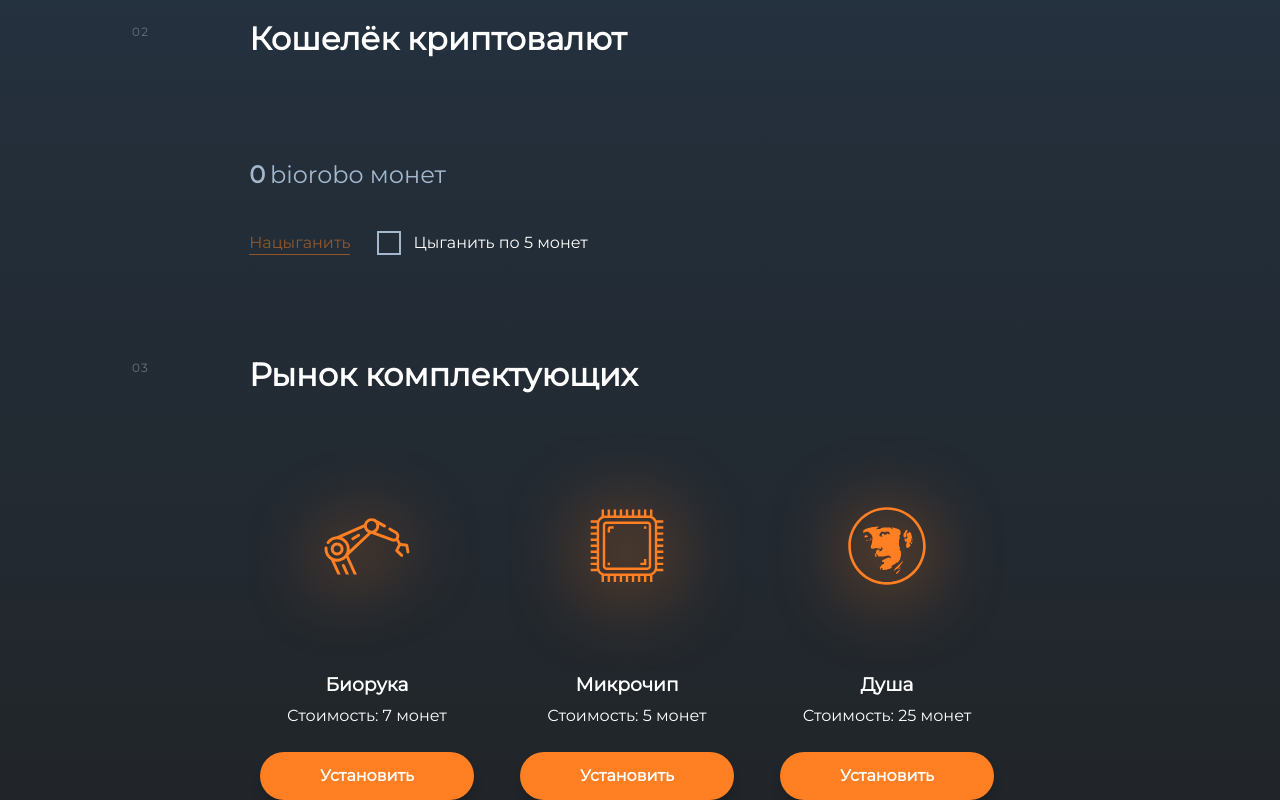
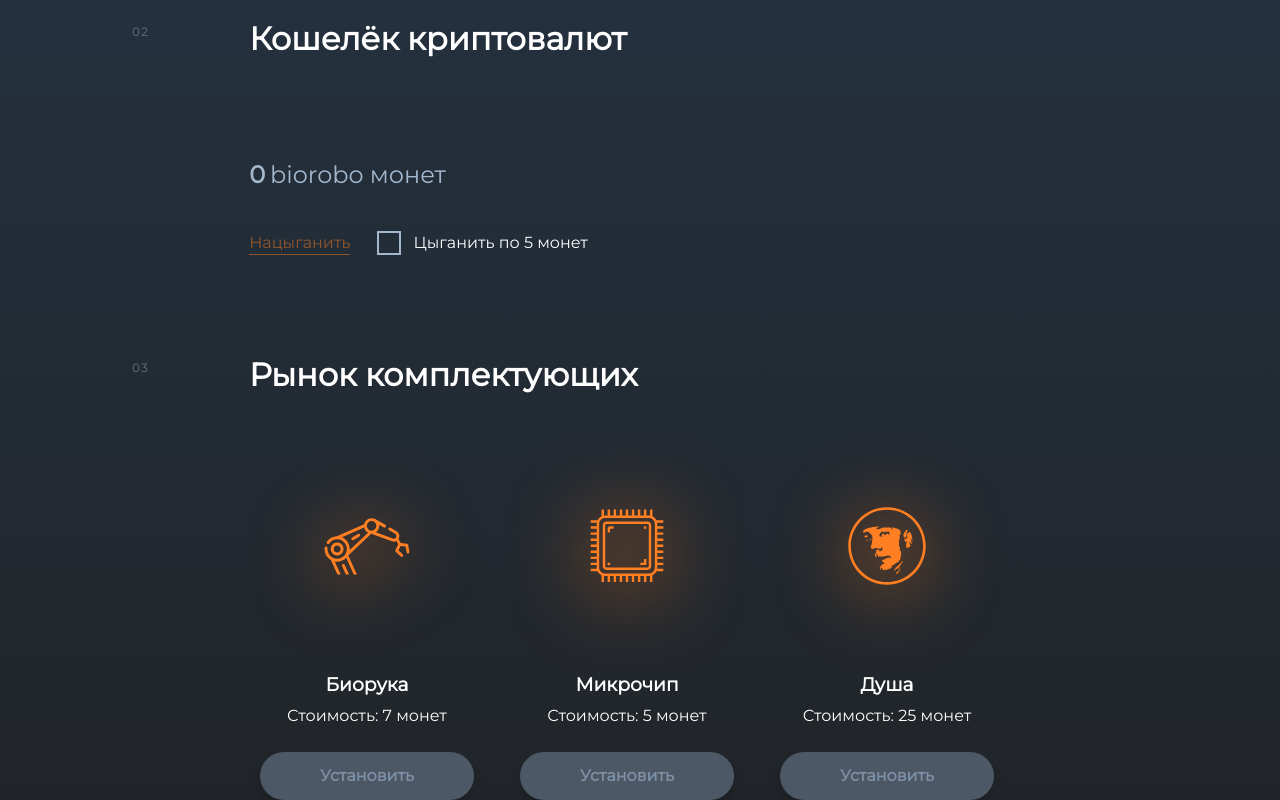
Before and after one commit to webdevteplov/AppBiorobots, a React app: page / in a window 1280 px wide. Shown: the part 601-1401 px from the top of the page. Built offline with nearby package versions, Linux system fonts and the light colour scheme.

Commit message:
Added a store section

```diff
--- a/src/components/App/App.jsx
+++ b/src/components/App/App.jsx
@@ -8,13 +8,34 @@ import MarketSection from "../MarketSection/MarketSection";
 
 const App = () => {
     const [coins, setCoins] = useState(0);
+    const [coinsInWallet, setCoinsInWallet] = useState([]);
+    const [left, setLeft] = useState(-7); //css стили для картинок монет
+    const [zIndex, setZIndex] = useState(0); //
 
     return (
         <div className="content">
             <Header />
             <TitleSection />
-            <WalletSection coins={coins} setCoins={setCoins} />
-            <MarketSection />
+            <WalletSection
+                coins={coins}
+                setCoins={setCoins}
+                coinsInWallet={coinsInWallet}
+                setCoinsInWallet={setCoinsInWallet}
+                left={left}
+                setLeft={setLeft}
+                zIndex={zIndex}
+                setZIndex={setZIndex}
+            />
+            <MarketSection
+                coins={coins}
+                setCoins={setCoins}
+                coinsInWallet={coinsInWallet}
+                setCoinsInWallet={setCoinsInWallet}
+                left={left}
+                setLeft={setLeft}
+                zIndex={zIndex}
+                setZIndex={setZIndex}
+            />
         </div>
     );
 };
--- a/src/components/MarketSection/BiorobotComponent/BiorobotComponent.jsx
+++ b/src/components/MarketSection/BiorobotComponent/BiorobotComponent.jsx
@@ -1,8 +1,45 @@
 import React from "react";
+import { useState, useEffect } from "react";
 import "./BiorobotComponent.css";
 import ButtonInastallComponent from "./ButtonInstallComponent/ButtonInstallComponent";
 
-const BiorobotComponent = ({ ico, componentName, price }) => {
+const BiorobotComponent = ({
+    ico,
+    componentName,
+    price,
+    coins,
+    setCoins,
+    coinsInWallet,
+    setCoinsInWallet,
+    left,
+    setLeft,
+    zIndex,
+    setZIndex,
+}) => {
+    const [isInstallButtonDisabled, setIsInstallButtonDisabled] =
+        useState(true);
+
+    useEffect(() => {
+        setIsInstallButtonDisabled(coins < price);
+    }, [coins]);
+
+    const buyComponent = (price) => {
+        const lastCoin = coinsInWallet.length - price;
+        let currentLeft = left;
+        let currentZIndex = zIndex;
+
+        for (let i = 0; i < price; i++) {
+            currentLeft -= 7;
+            currentZIndex += 1;
+        }
+
+        setLeft(currentLeft);
+        setZIndex(currentZIndex);
+
+        setCoins(coins - price);
+        setCoinsInWallet(coinsInWallet.slice(0, lastCoin));
+    };
+
     return (
         <div className="component">
             <div className="wrapper-ico_component">
@@ -10,7 +47,10 @@ const BiorobotComponent = ({ ico, componentName, price }) => {
             </div>
             <h3 className="component_title">{componentName}</h3>
             <p className="component_price">Стоимость: {price} монет</p>
-            <ButtonInastallComponent />
+            <ButtonInastallComponent
+                isInstallButtonDisabled={isInstallButtonDisabled}
+                buyComponent={() => buyComponent(price)}
+            />
         </div>
     );
 };
--- a/src/components/MarketSection/BiorobotComponent/ButtonInstallComponent/ButtonInstallComponent.jsx
+++ b/src/components/MarketSection/BiorobotComponent/ButtonInstallComponent/ButtonInstallComponent.jsx
@@ -1,8 +1,16 @@
 import React from "react";
 import "./ButtonInstallComponent.css";
 
-const ButtonInastallComponent = () => {
-    return <button className="button-install_component">Установить</button>;
+const ButtonInastallComponent = ({ buyComponent, isInstallButtonDisabled }) => {
+    return (
+        <button
+            disabled={isInstallButtonDisabled}
+            onClick={buyComponent}
+            className="button-install_component"
+        >
+            Установить
+        </button>
+    );
 };
 
 export default ButtonInastallComponent;
--- a/src/components/MarketSection/MarketSection.css
+++ b/src/components/MarketSection/MarketSection.css
@@ -14,5 +14,7 @@
 
 .components {
     display: flex;
+    flex-wrap: wrap;
+    justify-content: center;
     gap: 24px;
 }
--- a/src/components/MarketSection/MarketSection.jsx
+++ b/src/components/MarketSection/MarketSection.jsx
@@ -6,7 +6,16 @@ import ico_microchip from "./icons/ico_microchip.svg";
 import ico_soul from "./icons/ico_soul.svg";
 import "./MarketSection.css";
 
-const MarketSection = () => {
+const MarketSection = ({
+    coins,
+    setCoins,
+    coinsInWallet,
+    setCoinsInWallet,
+    left,
+    setLeft,
+    zIndex,
+    setZIndex,
+}) => {
     return (
         <div className="market_section">
             <div className="wrapper-section_number">
@@ -19,16 +28,40 @@ const MarketSection = () => {
                         ico={ico_biohand}
                         componentName={"Биорука"}
                         price={7}
+                        coins={coins}
+                        setCoins={setCoins}
+                        coinsInWallet={coinsInWallet}
+                        setCoinsInWallet={setCoinsInWallet}
+                        left={left}
+                        setLeft={setLeft}
+                        zIndex={zIndex}
+                        setZIndex={setZIndex}
                     />
                     <BiorobotComponent
                         ico={ico_microchip}
                         componentName={"Микрочип"}
                         price={5}
+                        coins={coins}
+                        setCoins={setCoins}
+                        coinsInWallet={coinsInWallet}
+                        setCoinsInWallet={setCoinsInWallet}
+                        left={left}
+                        setLeft={setLeft}
+                        zIndex={zIndex}
+                        setZIndex={setZIndex}
                     />
                     <BiorobotComponent
                         ico={ico_soul}
                         componentName={"Душа"}
                         price={25}
+                        coins={coins}
+                        setCoins={setCoins}
+                        coinsInWallet={coinsInWallet}
+                        setCoinsInWallet={setCoinsInWallet}
+                        left={left}
+                        setLeft={setLeft}
+                        zIndex={zIndex}
+                        setZIndex={setZIndex}
                     />
                 </div>
             </div>
--- a/src/components/WalletSection/WalletSection.jsx
+++ b/src/components/WalletSection/WalletSection.jsx
@@ -6,12 +6,17 @@ import SectionNumber from "../SectionNumber/SectionNumber";
 import Coin from "./Coin/Coin";
 import ico_coin_big from "./icons/ico_coin_big.svg";
 
-let left = -7; //css стили для картинок монет
-let zIndex = 0; //
-
-const WalletSection = ({ coins, setCoins }) => {
+const WalletSection = ({
+    coins,
+    setCoins,
+    coinsInWallet,
+    setCoinsInWallet,
+    left,
+    setLeft,
+    zIndex,
+    setZIndex,
+}) => {
     const [isModalOpen, setIsModalOpen] = useState(false);
-    const [coinsInWallet, setCoinsInWallet] = useState([]);
     const [earnFiveCoinsCheckboxChecked, setEarnFiveCoinsCheckboxChecked] =
         useState(false);
     const [noanForCountCoins, setNoanForCountCoins] = useState("монет");
@@ -74,33 +79,40 @@ const WalletSection = ({ coins, setCoins }) => {
                 diffCoinsBetweenLimitedAndAllowed >= 5
                     ? 5
                     : diffCoinsBetweenLimitedAndAllowed;
+            let currentLeft = left;
+            let currentZIndex = zIndex;
 
             for (let i = 0; i < limitedCountCoins; i++) {
-                left += 7;
-                zIndex -= 1;
+                currentLeft += 7;
+                currentZIndex -= 1;
                 keyForCoin += 1;
 
-                const coin = (
-                    <Coin left={left} zIndex={zIndex} key={keyForCoin} />
+                coinsToAdd.push(
+                    <Coin
+                        left={currentLeft}
+                        zIndex={currentZIndex}
+                        key={keyForCoin}
+                    />
                 );
-
-                coinsToAdd.push(coin);
 
                 if (limitedCountCoins < 5) {
                     openModal();
                 }
             }
+            setLeft(currentLeft);
+            setZIndex(currentZIndex);
 
             setCoins(coins + limitedCountCoins);
             setCoinsInWallet([...coinsInWallet, ...coinsToAdd]);
         } else {
-            left += 7;
-            zIndex -= 1;
+            setLeft(left + 7);
+            setZIndex(zIndex - 1);
+
             setCoinsInWallet([
                 ...coinsInWallet,
                 <Coin
-                    left={left}
-                    zIndex={zIndex}
+                    left={left + 7}
+                    zIndex={zIndex - 1}
                     key={coinsInWallet.length + 1}
                 />,
             ]);
```
